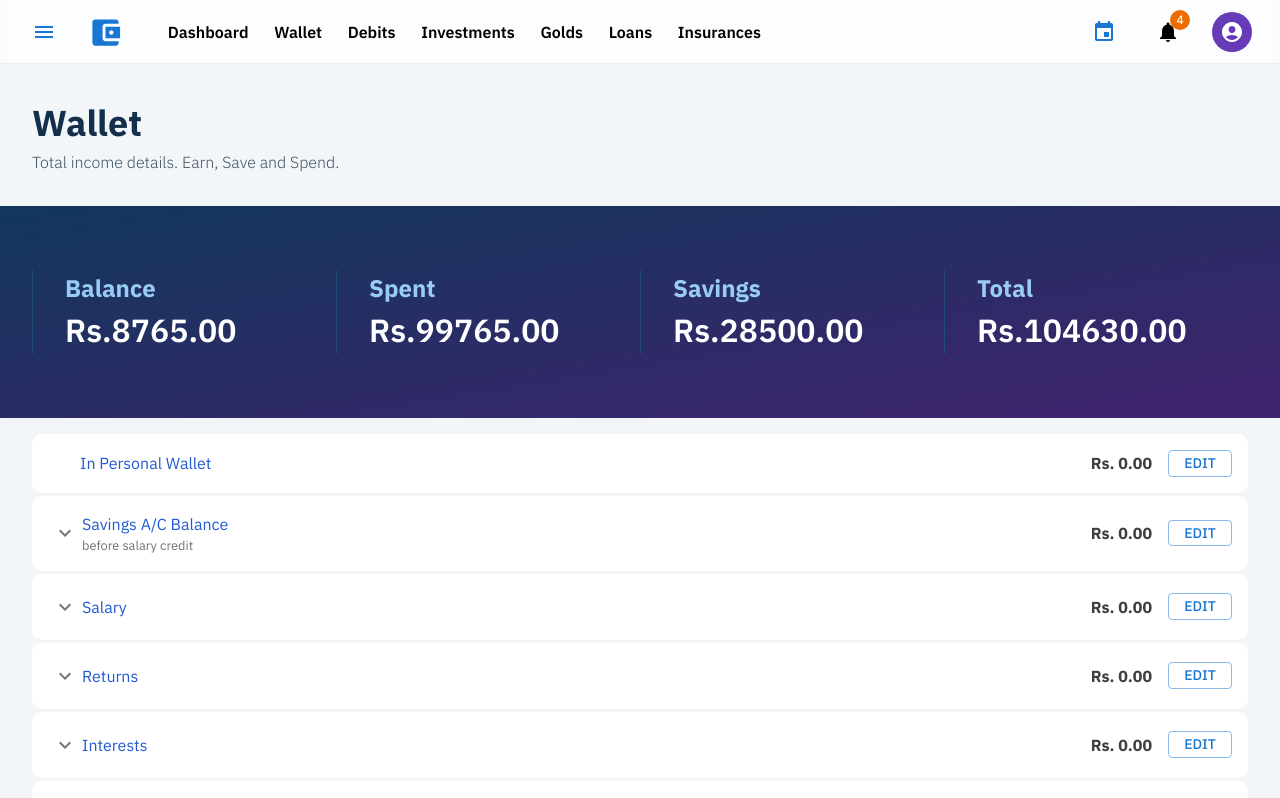
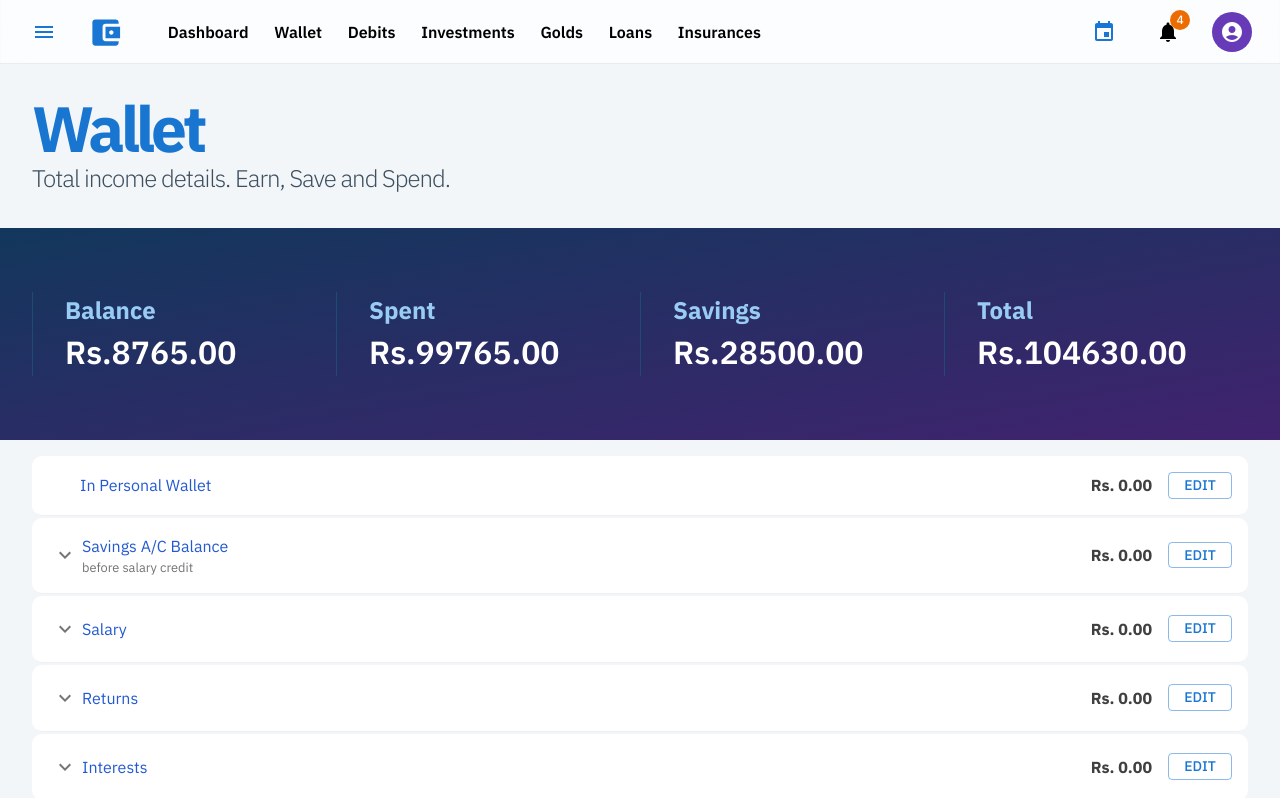
Before and after one commit to cra2ycoder/my-finance, a Next.js app: page /wallet in a window 1280 px wide. Shown: the top 798 px of the page. Built offline with nearby package versions, Linux system fonts and the light colour scheme.

Commit message:
page title ui enhance

```diff
--- a/components/PageTitle/PageTitle.tsx
+++ b/components/PageTitle/PageTitle.tsx
@@ -16,18 +16,21 @@ function PageTitle(props: any) {
       <Box>
         <Typography
           sx={{
-            fontSize: '4.5vh',
+            fontSize: '4rem',
             fontWeight: 700,
-            color: 'rgb(19, 47, 76)',
+            color: 'rgb(24 118 209)', //rgb(19, 47, 76)
+            letterSpacing: -4,
+            lineHeight: 1,
           }}
         >
           {title}
         </Typography>
         <Typography
           sx={{
-            fontSize: '2vh',
+            fontSize: '1.5rem',
             fontWeight: 300,
             color: 'rgb(62, 80, 96)',
+            letterSpacing: -1,
           }}
         >
           {desc}
```
